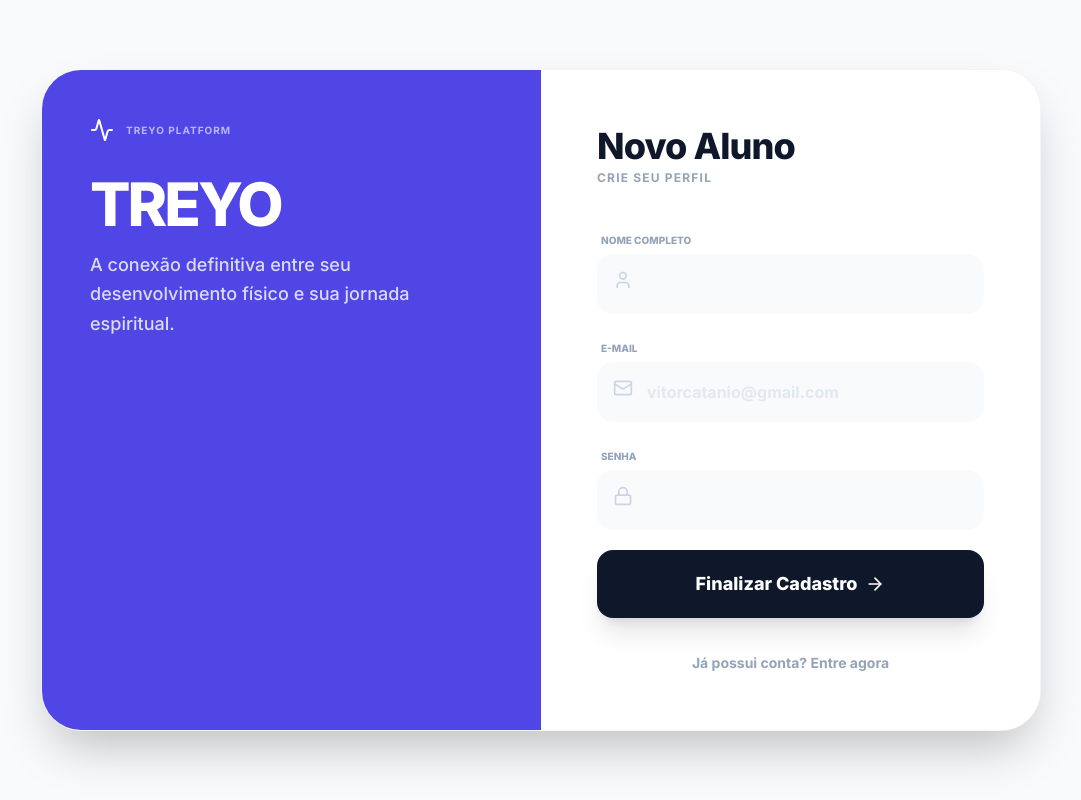
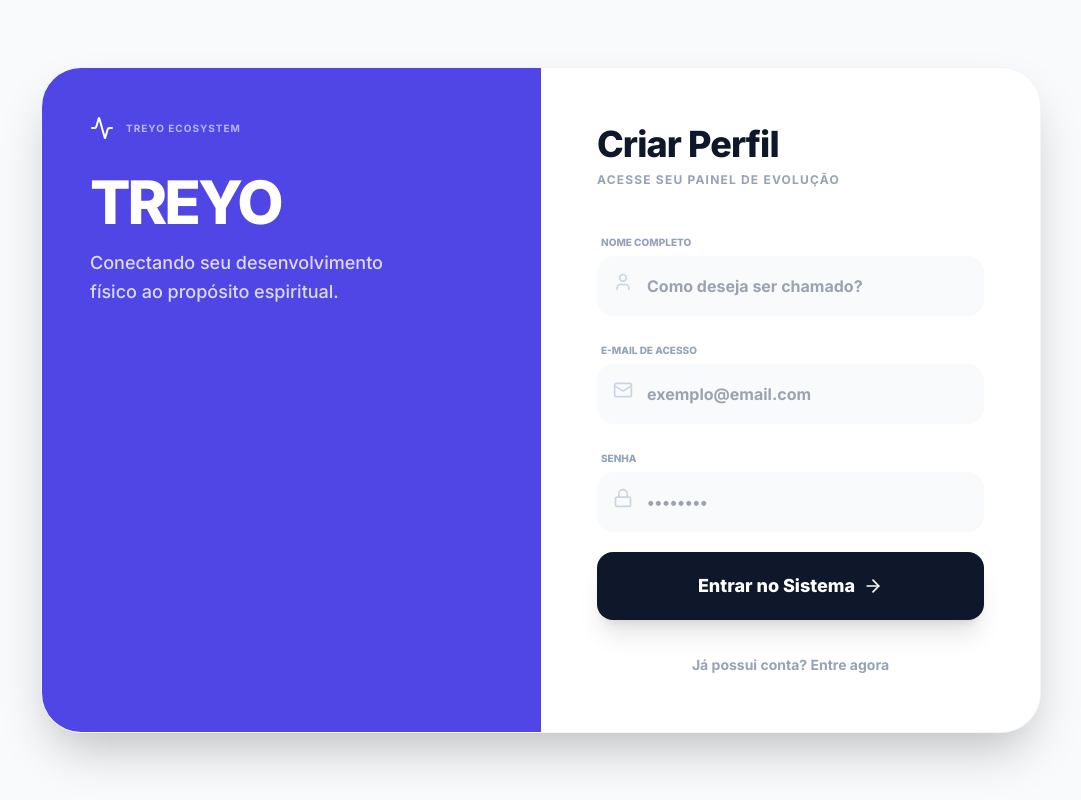
Before and after one commit to vitorcatanio/Alma-e-Corpo, a React (Vite) app: page / in a window 1280 px wide. Both pictures are taken after a click on the button "Ainda não tem cadastro?". Shown: the whole page, without its empty margins (99-1180 px from the left). Built offline with nearby package versions, Linux system fonts and the light colour scheme; no server answers.

Commit message:
fix(auth): Improve role validation and firebase initialization
Refine error messages for role mismatch during login and implement a singleton pattern for Firebase app initialization to ensure consistent setup across modules.

```diff
--- a/components/Auth.tsx
+++ b/components/Auth.tsx
@@ -15,7 +15,7 @@ interface AuthProps {
 }
 
 export const Auth: React.FC<AuthProps> = ({ onLogin, setAuthProcessStatus }) => {
-    // O modo padrão é ALUNO (isTrainerMode = false)
+    // Estado inicial sempre como Aluno
     const [isLogin, setIsLogin] = useState(true);
     const [isTrainerMode, setIsTrainerMode] = useState(false);
 
@@ -30,7 +30,7 @@ export const Auth: React.FC<AuthProps> = ({ onLogin, setAuthProcessStatus }) =>
 
     const REQUIRED_ACCESS_CODE = "amizades verdadeiras";
 
-    // Limpa os campos ao alternar entre perfis ou login/cadastro
+    // Limpa estados ao trocar entre Aluno/Personal ou Login/Cadastro
     useEffect(() => {
         setEmail('');
         setPassword('');
@@ -59,18 +59,18 @@ export const Auth: React.FC<AuthProps> = ({ onLogin, setAuthProcessStatus }) =>
                     if (userData) {
                         if (userData.role !== roleToUse) {
                             await auth.signOut();
-                            throw new Error(`Esta conta está vinculada ao perfil de ${userData.role === 'trainer' ? 'Personal' : 'Aluno'}. Alterne o modo abaixo.`);
+                            throw new Error(`Acesso negado: Esta conta está registrada como ${userData.role === 'trainer' ? 'Personal' : 'Aluno'}.`);
                         }
                         onLogin(userData);
                     } else {
-                        // Sincronização de fallback caso o usuário exista no Auth mas não no DB
+                        // Caso o usuário exista no Auth mas não no RTDB (raro)
                         const newUser: User = { id: firebaseUser.uid, name: firebaseUser.displayName || 'Usuário', email: firebaseUser.email!, role: roleToUse };
                         await db.saveUserToDb(newUser);
                         onLogin(newUser);
                     }
                 }
             } else {
-                if (!name || !email || !password) throw new Error('Preencha todos os campos obrigatórios.');
+                if (!name || !email || !password) throw new Error('Todos os campos são obrigatórios.');
                 const userCredential = await cadastrarUsuario(email, password, name, roleToUse);
                 const newUser: User = { id: userCredential.user.uid, name, email, role: roleToUse };
                 onLogin(newUser);
@@ -78,7 +78,7 @@ export const Auth: React.FC<AuthProps> = ({ onLogin, setAuthProcessStatus }) =>
         } catch (err: any) {
             setAuthProcessStatus(false);
             let msg = err.message;
-            if (err.code === 'auth/invalid-credential' || err.code === 'auth/wrong-password') msg = "E-mail ou senha incorretos.";
+            if (err.code === 'auth/invalid-credential' || err.code === 'auth/wrong-password') msg = "E-mail ou senha inválidos.";
             if (err.code === 'auth/user-not-found') msg = "Usuário não encontrado.";
             setError(msg);
         } finally {
@@ -87,39 +87,39 @@ export const Auth: React.FC<AuthProps> = ({ onLogin, setAuthProcessStatus }) =>
     };
 
     return (
-        <div className={`min-h-screen flex items-center justify-center p-6 transition-all duration-700 ${isTrainerMode ? 'bg-slate-950' : 'bg-slate-50'}`}>
+        <div className={`min-h-screen flex items-center justify-center p-6 transition-all duration-700 bg-slate-50`}>
 
             <div className="w-full max-w-[1000px] grid grid-cols-1 md:grid-cols-2 bg-white rounded-[2.5rem] shadow-2xl overflow-hidden border border-slate-100 relative">
 
-                {/* Painel de Branding (Lado Esquerdo) */}
+                {/* Banner Lateral */}
                 <div className={`relative hidden md:flex flex-col justify-between p-12 transition-all duration-700 ${isTrainerMode ? 'bg-slate-900' : 'bg-indigo-600'}`}>
                     <div className="text-white">
                         <div className="flex items-center gap-3 mb-8">
                             <Activity className="w-6 h-6" />
-                            <span className="font-bold tracking-widest text-[10px] uppercase opacity-60">TREYO PLATFORM</span>
+                            <span className="font-bold tracking-widest text-[10px] uppercase opacity-60">TREYO ECOSYSTEM</span>
                         </div>
                         <h1 className="text-6xl font-black tracking-tighter mb-4">TREYO</h1>
                         <p className="opacity-80 text-lg max-w-xs font-medium leading-relaxed">
                             {isTrainerMode
-                                ? 'Gerenciamento de alta performance para o seu ecossistema de alunos.'
-                                : 'A conexão definitiva entre seu desenvolvimento físico e sua jornada espiritual.'}
+                                ? 'Portal Administrativo para Gestão de Alunos e Planos.'
+                                : 'Conectando seu desenvolvimento físico ao propósito espiritual.'}
                         </p>
                     </div>
                 </div>
 
-                {/* Painel de Formulário (Lado Direito) */}
+                {/* Área do Formulário */}
                 <div className="p-10 md:p-14 flex flex-col justify-center bg-white relative">
                     <div className="mb-10">
-                        <h2 className="text-4xl font-black text-slate-900 mb-1 tracking-tight">
-                            {isTrainerMode ? 'Admin Treyo' : isLogin ? 'Olá Aluno' : 'Novo Aluno'}
+                        <h2 className="text-4xl font-black text-slate-900 mb-2 tracking-tight">
+                            {isTrainerMode ? 'Admin Portal' : isLogin ? 'Olá Aluno' : 'Criar Perfil'}
                         </h2>
                         <p className="text-xs text-slate-400 font-bold uppercase tracking-widest">
-                            {isTrainerMode ? 'Acesso Administrativo' : isLogin ? 'Acesse sua conta' : 'Crie seu perfil'}
+                            {isTrainerMode ? 'Painel de Controle Treyo' : 'Acesse seu painel de evolução'}
                         </p>
                     </div>
 
                     <form
-                        key={isTrainerMode ? 'auth-trainer' : 'auth-student'}
+                        key={isTrainerMode ? 'trainer-form' : 'student-form'}
                         onSubmit={handleSubmit}
                         className="space-y-5"
                         autoComplete="off"
@@ -129,21 +129,21 @@ export const Auth: React.FC<AuthProps> = ({ onLogin, setAuthProcessStatus }) =>
                                 <label className="text-[10px] font-black uppercase text-slate-400 ml-1">Nome Completo</label>
                                 <div className="relative">
                                     <UserIcon className="absolute left-4 top-4 w-5 h-5 text-slate-300" />
-                                    <input required type="text" className="w-full pl-12 pr-4 py-4 rounded-2xl border-2 border-slate-50 bg-slate-50 focus:bg-white focus:border-indigo-500 outline-none transition-all font-bold text-slate-700" value={name} onChange={e => setName(e.target.value)} />
+                                    <input required type="text" placeholder="Como deseja ser chamado?" className="w-full pl-12 pr-4 py-4 rounded-2xl border-2 border-slate-50 bg-slate-50 focus:bg-white focus:border-indigo-500 outline-none transition-all font-bold text-slate-700" value={name} onChange={e => setName(e.target.value)} />
                                 </div>
                             </div>
                         )}
 
                         <div className="space-y-1">
-                            <label className="text-[10px] font-black uppercase text-slate-400 ml-1">E-mail</label>
+                            <label className="text-[10px] font-black uppercase text-slate-400 ml-1">E-mail de Acesso</label>
                             <div className="relative">
                                 <Mail className="absolute left-4 top-4 w-5 h-5 text-slate-300" />
                                 <input
                                     required
                                     type="email"
-                                    name={isTrainerMode ? "trainer_email_input" : "student_email_input"}
-                                    placeholder={isTrainerMode ? "vitor_catanio@hotmail.com" : "vitorcatanio@gmail.com"}
-                                    className="w-full pl-12 pr-4 py-4 rounded-2xl border-2 border-slate-50 bg-slate-50 focus:bg-white focus:border-indigo-500 outline-none transition-all font-bold text-slate-700 placeholder:text-slate-200"
+                                    name={isTrainerMode ? "trainer_email" : "student_email"}
+                                    placeholder="exemplo@email.com"
+                                    className="w-full pl-12 pr-4 py-4 rounded-2xl border-2 border-slate-50 bg-slate-50 focus:bg-white focus:border-indigo-500 outline-none transition-all font-bold text-slate-700"
                                     value={email}
                                     onChange={e => setEmail(e.target.value)}
                                 />
@@ -157,8 +157,9 @@ export const Auth: React.FC<AuthProps> = ({ onLogin, setAuthProcessStatus }) =>
                                 <input
                                     required
                                     type="password"
-                                    name={isTrainerMode ? "trainer_pass_input" : "student_pass_input"}
+                                    name={isTrainerMode ? "trainer_password" : "student_password"}
                                     autoComplete="current-password"
+                                    placeholder="••••••••"
                                     className="w-full pl-12 pr-4 py-4 rounded-2xl border-2 border-slate-50 bg-slate-50 focus:bg-white focus:border-indigo-500 outline-none transition-all font-bold text-slate-700"
                                     value={password}
                                     onChange={e => setPassword(e.target.value)}
@@ -182,14 +183,7 @@ export const Auth: React.FC<AuthProps> = ({ onLogin, setAuthProcessStatus }) =>
                         {isTrainerMode && (
                             <div className="space-y-1 animate-slide-up">
                                 <label className="text-[10px] font-black uppercase text-indigo-500 ml-1">Código Administrativo</label>
-                                <input
-                                    required
-                                    type="password"
-                                    placeholder="••••••••"
-                                    className="w-full px-6 py-4 rounded-2xl border-2 border-indigo-100 bg-indigo-50 focus:bg-white focus:border-indigo-500 outline-none font-black tracking-widest text-indigo-900"
-                                    value={accessCode}
-                                    onChange={e => setAccessCode(e.target.value)}
-                                />
+                                <input required type="password" placeholder="Chave de Acesso" className="w-full px-6 py-4 rounded-2xl border-2 border-indigo-100 bg-indigo-50 focus:bg-white focus:border-indigo-500 outline-none font-black tracking-widest text-indigo-900" value={accessCode} onChange={e => setAccessCode(e.target.value)} />
                             </div>
                         )}
 
@@ -200,7 +194,7 @@ export const Auth: React.FC<AuthProps> = ({ onLogin, setAuthProcessStatus }) =>
                         )}
 
                         <button disabled={isLoading} type="submit" className={`w-full py-5 rounded-2xl text-white font-black text-lg flex items-center justify-center gap-2 transition-all active:scale-95 disabled:opacity-50 shadow-xl ${isTrainerMode ? 'bg-indigo-600 hover:bg-indigo-700' : 'bg-slate-900 hover:bg-slate-800'}`}>
-                            {isLoading ? <Loader2 className="w-6 h-6 animate-spin" /> : isLogin ? 'Entrar no Sistema' : 'Finalizar Cadastro'}
+                            {isLoading ? <Loader2 className="w-6 h-6 animate-spin" /> : 'Entrar no Sistema'}
                             {!isLoading && <ArrowRight className="w-5 h-5" />}
                         </button>
                     </form>
@@ -213,19 +207,17 @@ export const Auth: React.FC<AuthProps> = ({ onLogin, setAuthProcessStatus }) =>
                 </div>
             </div>
 
-            {/* Alternador para Modo Personal - EXTREMAMENTE DISCRETO no canto inferior direito */}
-            <div className="fixed bottom-6 right-6">
+            {/* Ícone Discreto de Admin (Canto Inferior Direito) */}
             <button
                 onClick={() => setIsTrainerMode(!isTrainerMode)}
-                    className="p-3 text-slate-200 hover:text-indigo-400 transition-all opacity-40 hover:opacity-100 group flex items-center gap-2"
-                    title={isTrainerMode ? "Voltar ao Modo Aluno" : "Acesso Personal"}
+                className="fixed bottom-6 right-6 p-4 text-slate-300 hover:text-indigo-500 transition-all opacity-20 hover:opacity-100 group flex items-center gap-2"
+                title="Acesso Administrativo"
             >
                 <span className="text-[8px] font-black uppercase tracking-[0.3em] opacity-0 group-hover:opacity-100 transition-opacity">
-                        {isTrainerMode ? 'Mudar para Aluno' : 'Painel Admin'}
+                    {isTrainerMode ? 'VOLTAR PARA ALUNO' : 'PAINEL MASTER'}
                 </span>
                 <Shield className="w-4 h-4" />
             </button>
         </div>
-        </div>
     );
 };
```
Also changed, not shown: firebase-config.ts (+10 -8 lines). Lines whose indentation alone changed are shown as unchanged.
